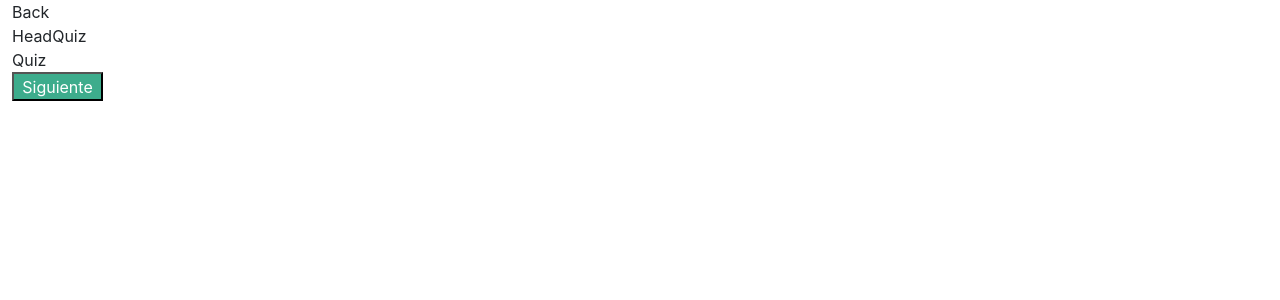
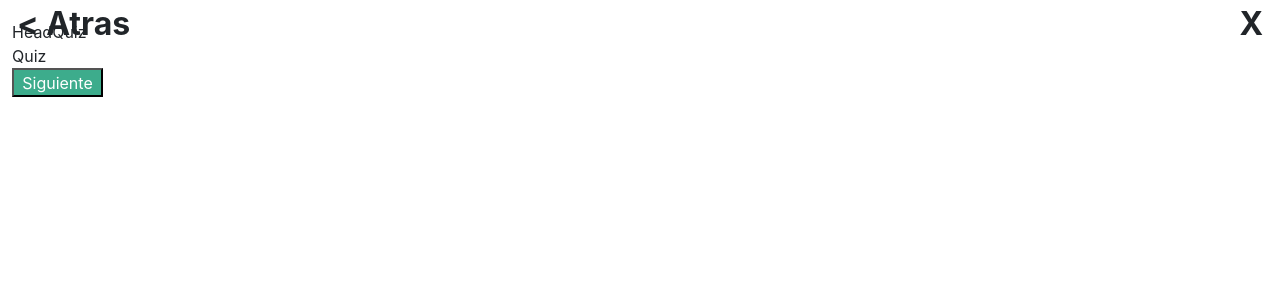
Before and after one commit to jjam2395/thinkingFood, an Angular app: page /quiz in a window 1280 px wide. Shown: the top 300 px of the page. Built offline with nearby package versions, Linux system fonts and the light colour scheme.

Commit message:
Error arreglado

```diff
--- a/src/app/app.module.ts
+++ b/src/app/app.module.ts
@@ -5,6 +5,7 @@ import { HttpClientModule } from "@angular/common/http";
 import { AppRoutingModule } from './app-routing.module';
 import { AppComponent } from './app.component';
 import { RecipeModule } from './recipe/recipe.module';
+import { QuizModule } from './quiz/quiz.module';
 
 @NgModule({
   declarations: [
@@ -14,7 +15,8 @@ import { RecipeModule } from './recipe/recipe.module';
     BrowserModule,
     HttpClientModule,
     AppRoutingModule,
-    RecipeModule
+    RecipeModule,
+    QuizModule
   ],
   providers: [],
   bootstrap: [AppComponent]
--- a/src/app/quiz/components/back-quiz/back-quiz.component.scss
+++ b/src/app/quiz/components/back-quiz/back-quiz.component.scss
@@ -8,4 +8,5 @@ div{
 
 span {
     margin: auto 5px;
+    font-size: 24pt;
 }
--- a/src/app/quiz/pages/quiz/quiz.component.html
+++ b/src/app/quiz/pages/quiz/quiz.component.html
@@ -1,6 +1,4 @@
-<div>
-    Back
-</div>
+<app-back-quiz></app-back-quiz>
 <div>
     HeadQuiz
 </div>
```
Also changed, not shown: src/app/quiz/components/button-increment/button-increment.component.html (added, +7 -0 lines), src/app/quiz/components/button-increment/button-increment.component.ts (added, +15 -0 lines), src/app/quiz/quiz.module.ts (+4 -4 lines), src/app/quiz/components/button-increment/button-increment.component.scss (added), 1 other file (tests, documents, lock files or other folders).
